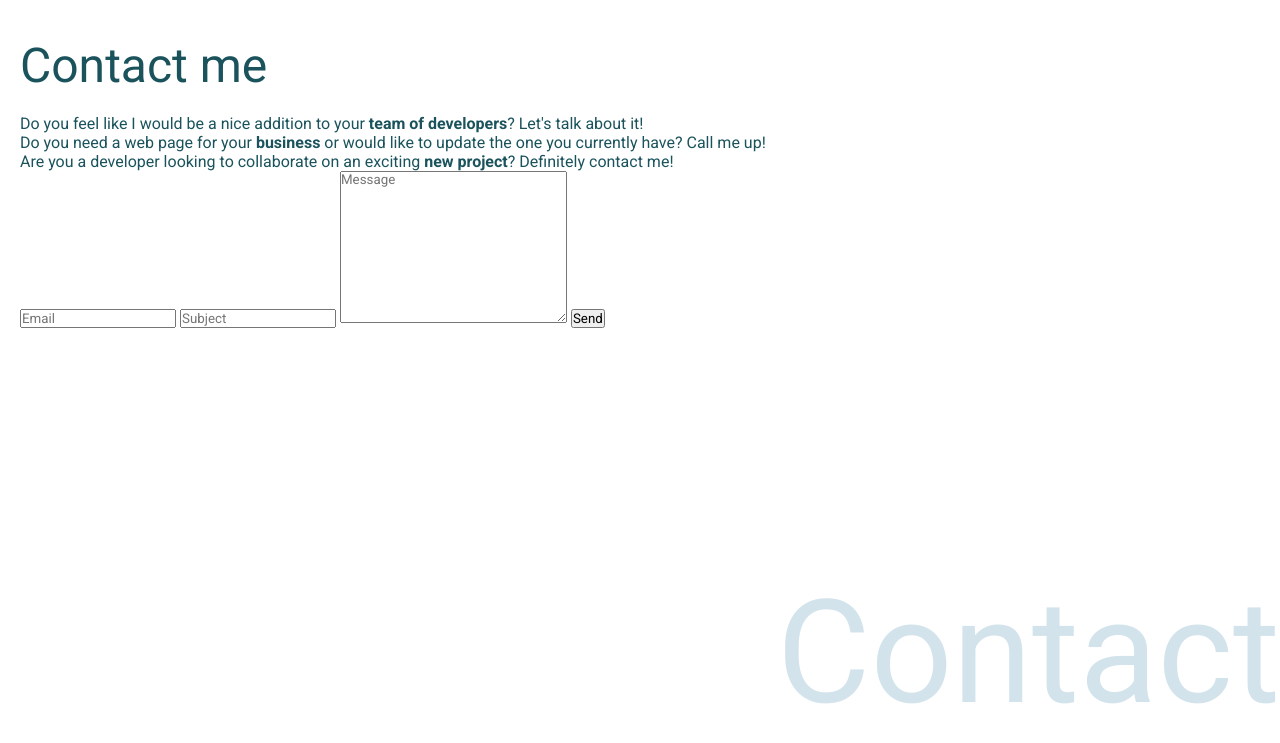
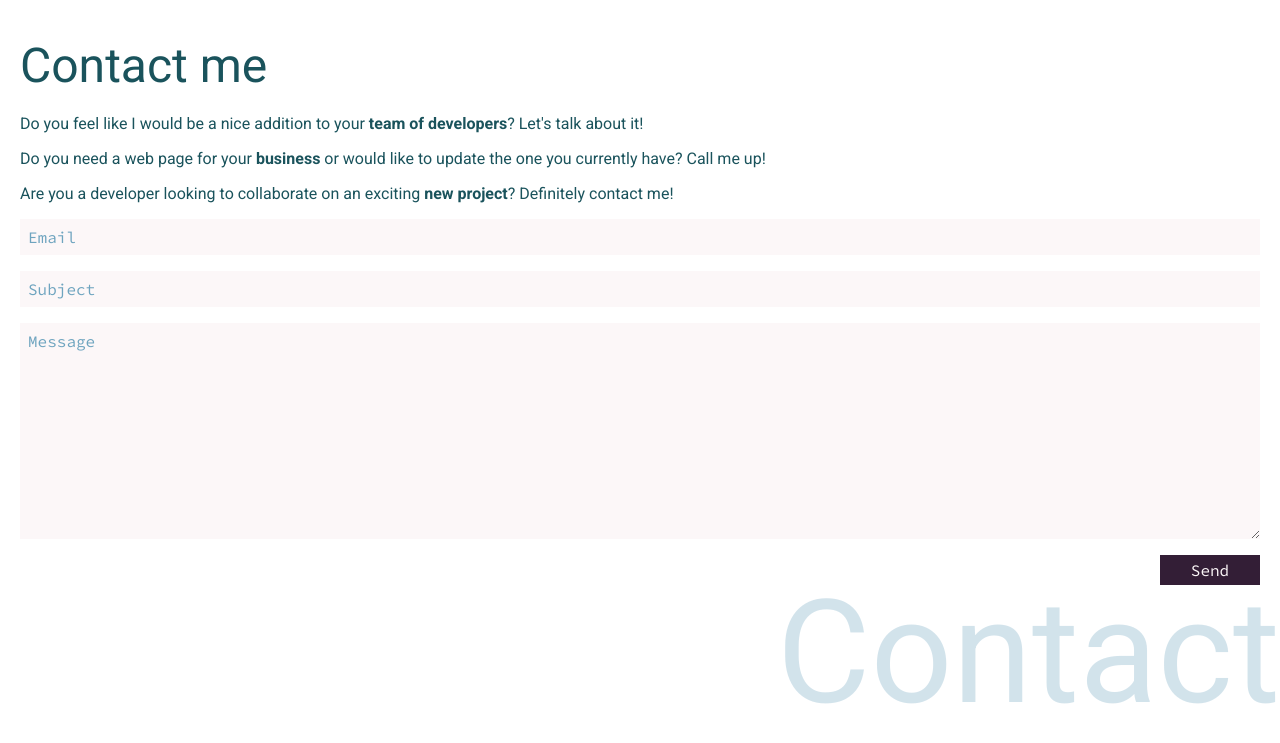
Before and after one commit to LuisECL/portfolio01, a plain HTML site: page index.html in a window 1280 px wide. Shown: the part 3016-3759 px from the top of the page. Drawn offline with Linux system fonts and the light colour scheme.

Commit message:
style: Style Contact section
Lines: 640-700 in style.css

```diff
--- a/style.css
+++ b/style.css
@@ -638,3 +638,63 @@ section h2 {
 }
 
 /* ------------------ CONTACT ------------------ */
+.contact-text p {
+  margin-bottom: 1rem;
+}
+
+form {
+  display: flex;
+  flex-direction: column;
+}
+
+form input {
+  width: 100%;
+  height: 36px;
+  margin-bottom: 1rem;
+  padding: 0.5rem;
+  background-color: #FCF7F8;
+  color: #6EA4BF;
+  border: none;
+  font-size: 1rem;
+  font-family: 'Source Code Pro', monospace;
+}
+
+form input:focus {
+  background-color: #331E36;
+}
+
+textarea {
+  width: 100%;
+  margin-bottom: 1rem;
+  padding: 0.5rem;
+  background-color: #FCF7F8;
+  color: #6EA4BF;
+  border: none;
+  font-size: 1rem;
+  font-family: 'Source Code Pro', monospace;
+}
+
+textarea:focus {
+  background-color: #331E36;
+}
+
+form input::placeholder {
+  color: #6EA4BF;
+}
+
+form textarea::placeholder {
+  color: #6EA4BF;
+}
+
+form button {
+  width: 100px;
+  height: 30px;
+  margin-left: auto;
+  right: 0;
+  border: none;
+  background-color: #331E36;
+  color: #FCF7F8;
+  font-family: 'Source Code Pro', monospace;
+  font-size: 1rem;
+  font-weight: 100;
+}
```
